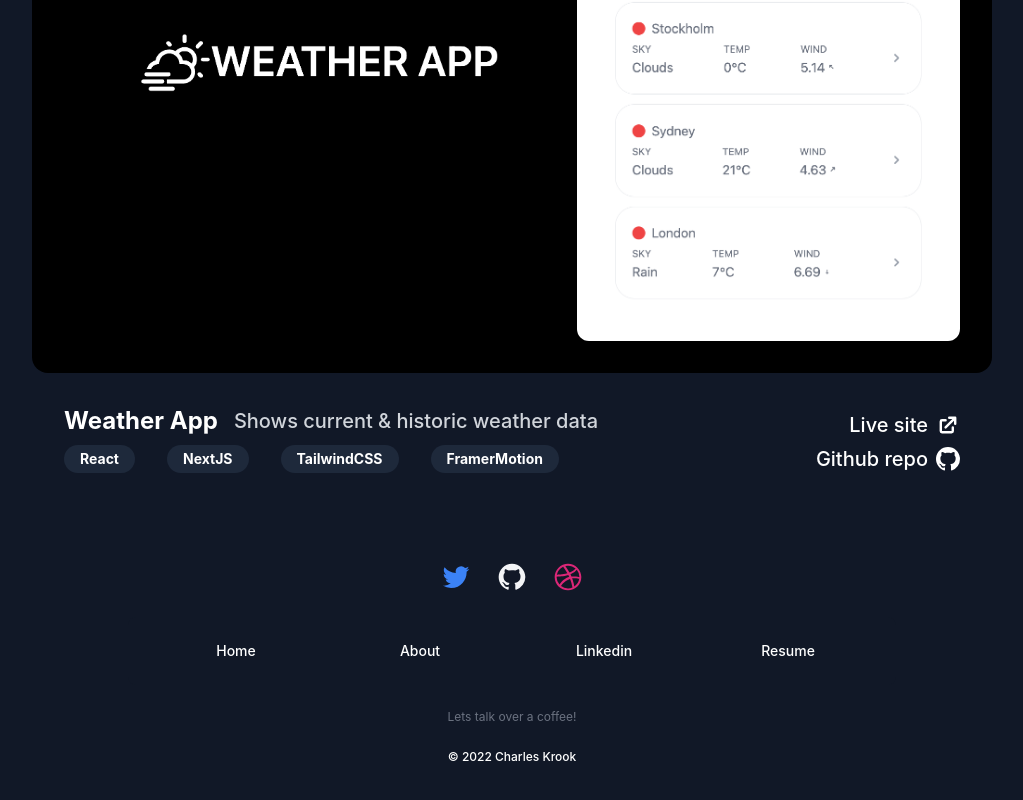
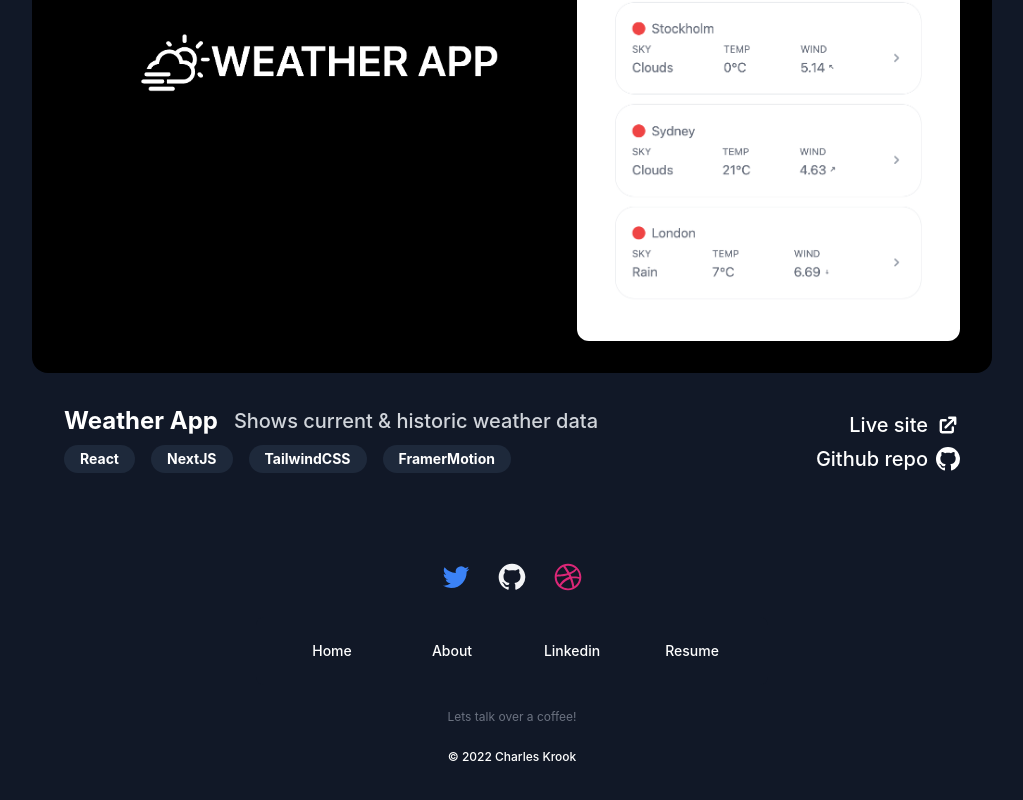
Before and after one commit to ckrook/Portfolio, a React (Create React App) app: page / in a window 1280 px wide. Shown: the part 1576-2376 px from the top of the page, without its empty margins (128-1151 px from the left). Built offline with nearby package versions, Linux system fonts and the light colour scheme.

Commit message:
progress

```diff
--- a/src/components/Footer.js
+++ b/src/components/Footer.js
@@ -5,7 +5,7 @@ function Footer() {
   return (
     <footer className="text-center">
       <div className="max-w-screen-xl px-4 py-12 mx-auto sm:px-6 lg:px-8">
-        <div className="max-w-3xl mx-auto space-y-6">
+        <div className="max-w-lg mx-auto space-y-6">
           <div className="flex justify-center space-x-6">
             <a
               className="text-blue-500 hover:text-opacity-75"
@@ -71,12 +71,7 @@ function Footer() {
           </div>
 
           <nav className="grid grid-cols-2 gap-4 p-6 text-sm font-medium bg-gray-900 rounded-lg sm:grid-cols-3 lg:grid-cols-4">
-            <a
-              className="hover:opacity-75"
-              href="https://www.linkedin.com/in/charleskrook/"
-              target="_blank"
-              rel="noreferrer"
-            >
+            <a className="hover:opacity-75" href="/" rel="noreferrer">
               Home
             </a>
             <a className="hover:opacity-75" href="/about">
--- a/src/components/Projects.js
+++ b/src/components/Projects.js
@@ -53,7 +53,7 @@ function Projects() {
                     {p.description}
                   </span>
                 </div>
-                <div className="flex flex-wrap md:gap-4 lg:gap-6 xl:gap-8 gap-4 gap-y-3 ">
+                <div className="flex flex-wrap md:gap-2 lg:gap-3 xl:gap-4 gap-2 gap-y-3 ">
                   {p.badge.map((b) => {
                     const classes = "badge-";
                     return <span className={classes}>{b}</span>;
```
